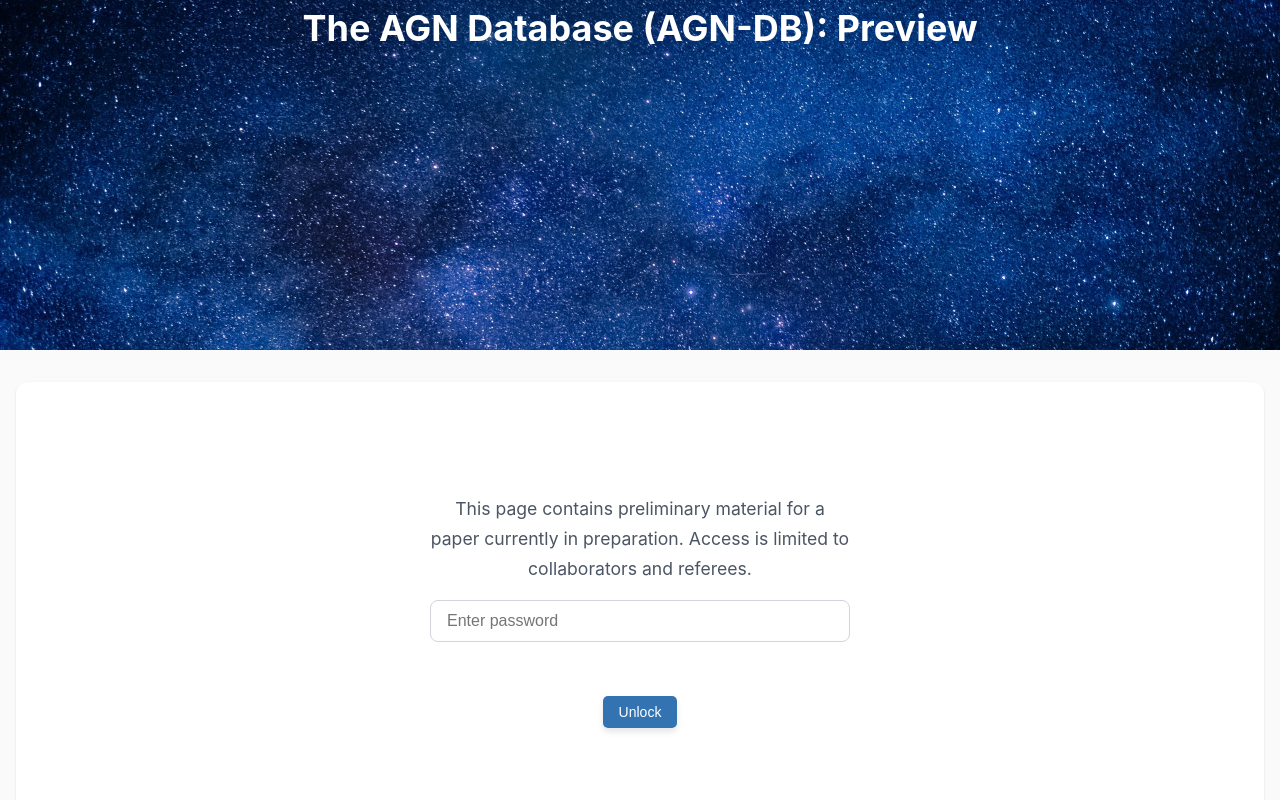
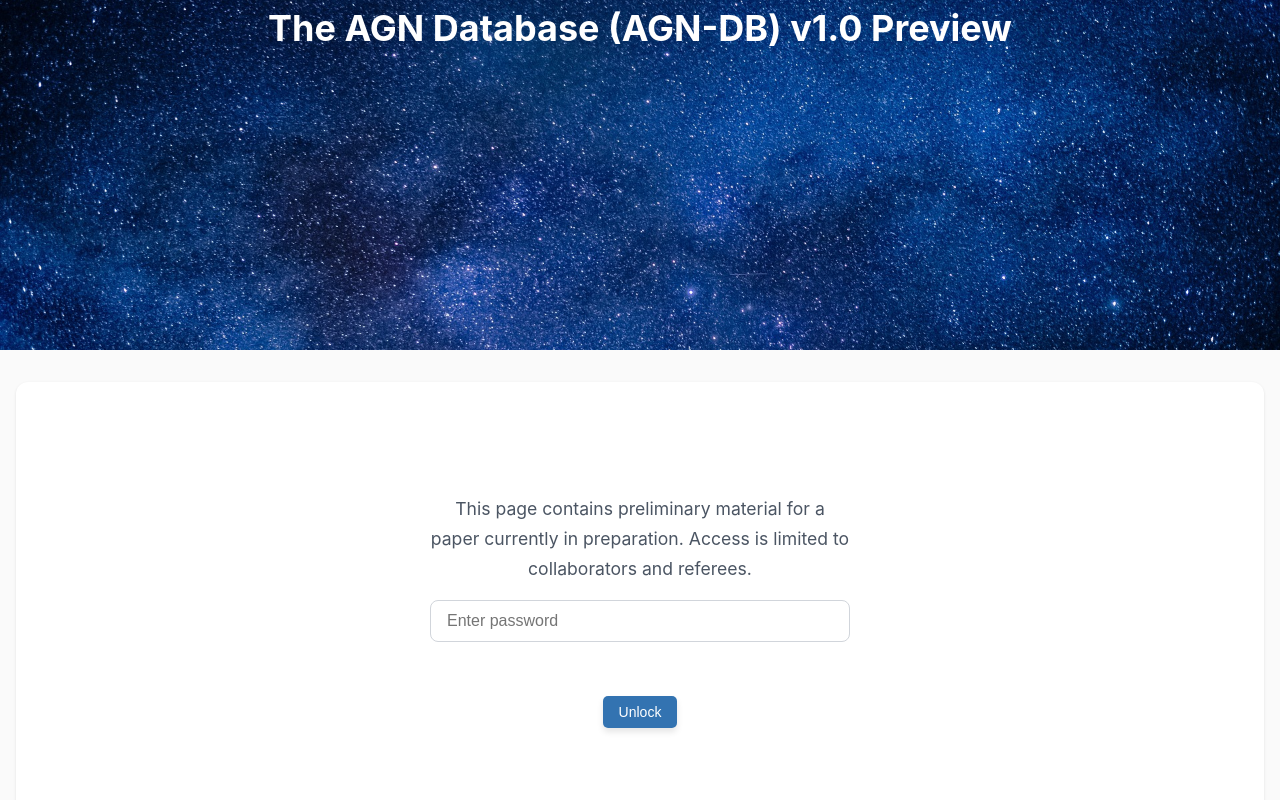
Before and after one commit to alessandropeca/alessandropeca.github.io, a website: page agndb.html in a window 1280 px wide. Shown: the top 800 px of the page. Drawn offline with Linux system fonts and the light colour scheme.

Commit message:
Add version number to agndb.html heading

```diff
--- a/agndb.html
+++ b/agndb.html
@@ -71,7 +71,7 @@
 <body>
     <header>
         <div class="header-content">
-            <h1>The AGN Database (AGN-DB): Preview</h1>
+            <h1>The AGN Database (AGN-DB) v1.0 Preview</h1>
         </div>
     </header>
     <main>
```
